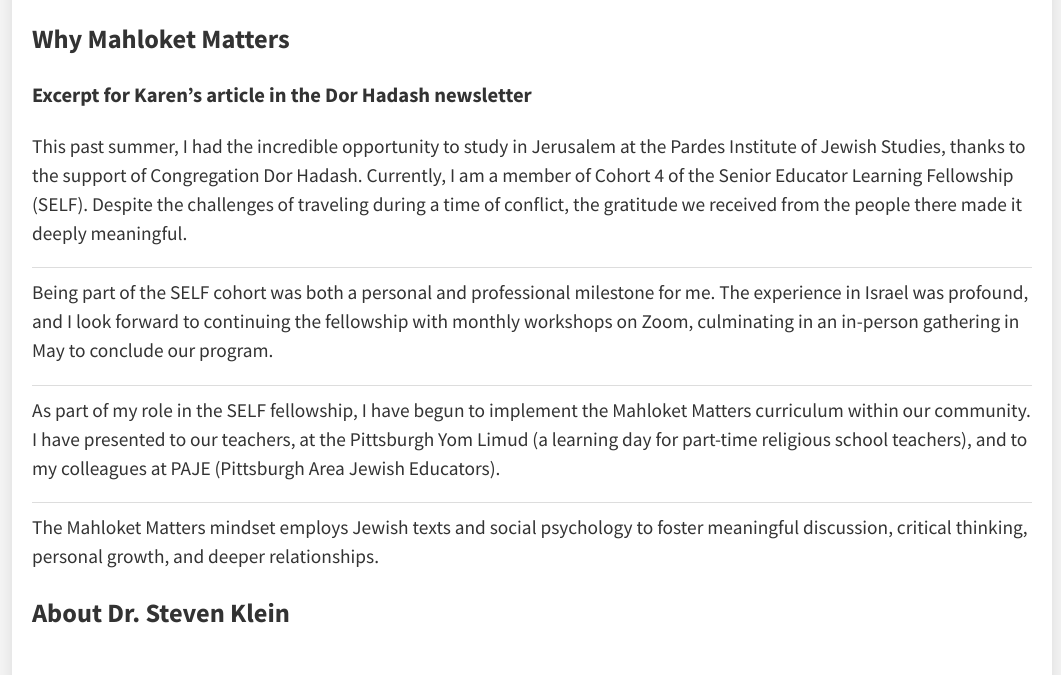
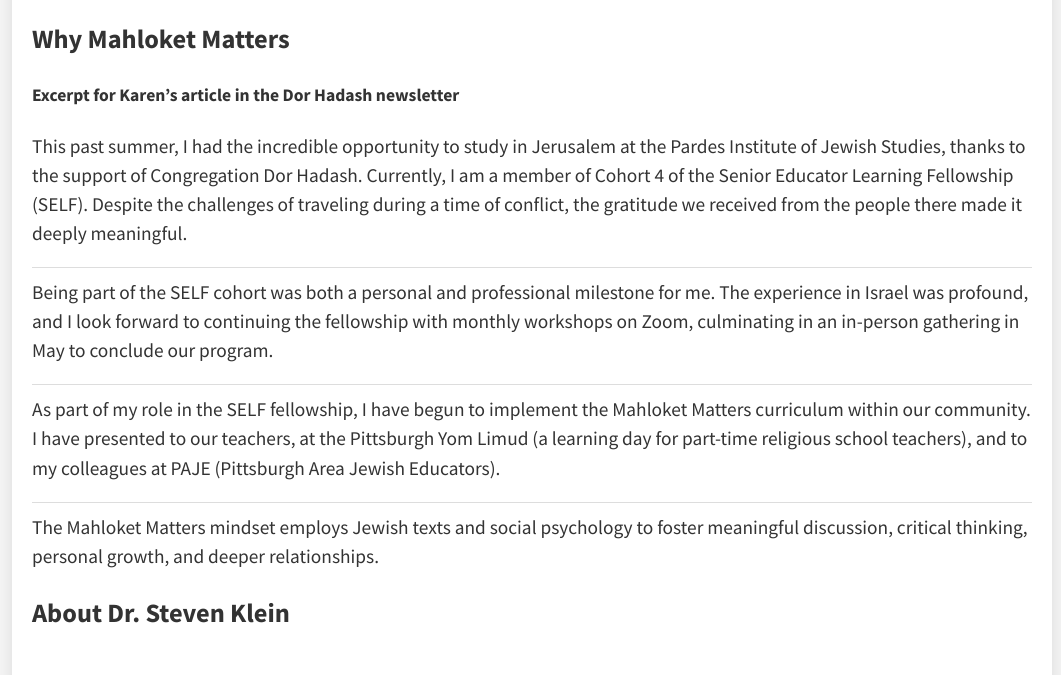
Before and after one commit to dhollander24/mahloketmatters.dorhadash, a plain HTML site: page index.html in a window 1280 px wide. Shown: the part 2398-3073 px from the top of the page, without its empty margins (108-1169 px from the left). Drawn offline with Linux system fonts and the light colour scheme.

Commit message:
Update index.html

```diff
--- a/index.html
+++ b/index.html
@@ -150,7 +150,7 @@
         <p>The Mahloket Matters initiative aims to highlight the Jewish value of constructive debate. Jewish tradition venerates the notion of productive disagreement and recognizes the potential for personal growth and deeper interpersonal connections through engagement with multiple perspectives.</p>
         <p>This program encourages participants to develop a “constructive conflict mindset” through Jewish text study, social psychology, and social-emotional learning. Ultimately, this mindset is not just for specific issues but serves as a lens to view and engage with the world in a more thoughtful and respectful manner.</p>
         <h2>Why Mahloket Matters</h2>
-        <h3>Excerpt for Karen’s article in the Dor Hadash newsletter</h3>
+        <h4>Excerpt for Karen’s article in the Dor Hadash newsletter</h4>
         <p>This past summer, I had the incredible opportunity to study in Jerusalem at the Pardes Institute of Jewish Studies, thanks to the support of Congregation Dor Hadash. Currently, I am a member of Cohort 4 of the Senior Educator Learning Fellowship (SELF). Despite the challenges of traveling during a time of conflict, the gratitude we received from the people there made it deeply meaningful.</p>
         <p>Being part of the SELF cohort was both a personal and professional milestone for me. The experience in Israel was profound, and I look forward to continuing the fellowship with monthly workshops on Zoom, culminating in an in-person gathering in May to conclude our program.</p>
         <p>As part of my role in the SELF fellowship, I have begun to implement the Mahloket Matters curriculum within our community. I have presented to our teachers, at the Pittsburgh Yom Limud (a learning day for part-time religious school teachers), and to my colleagues at PAJE (Pittsburgh Area Jewish Educators).</p>
```
